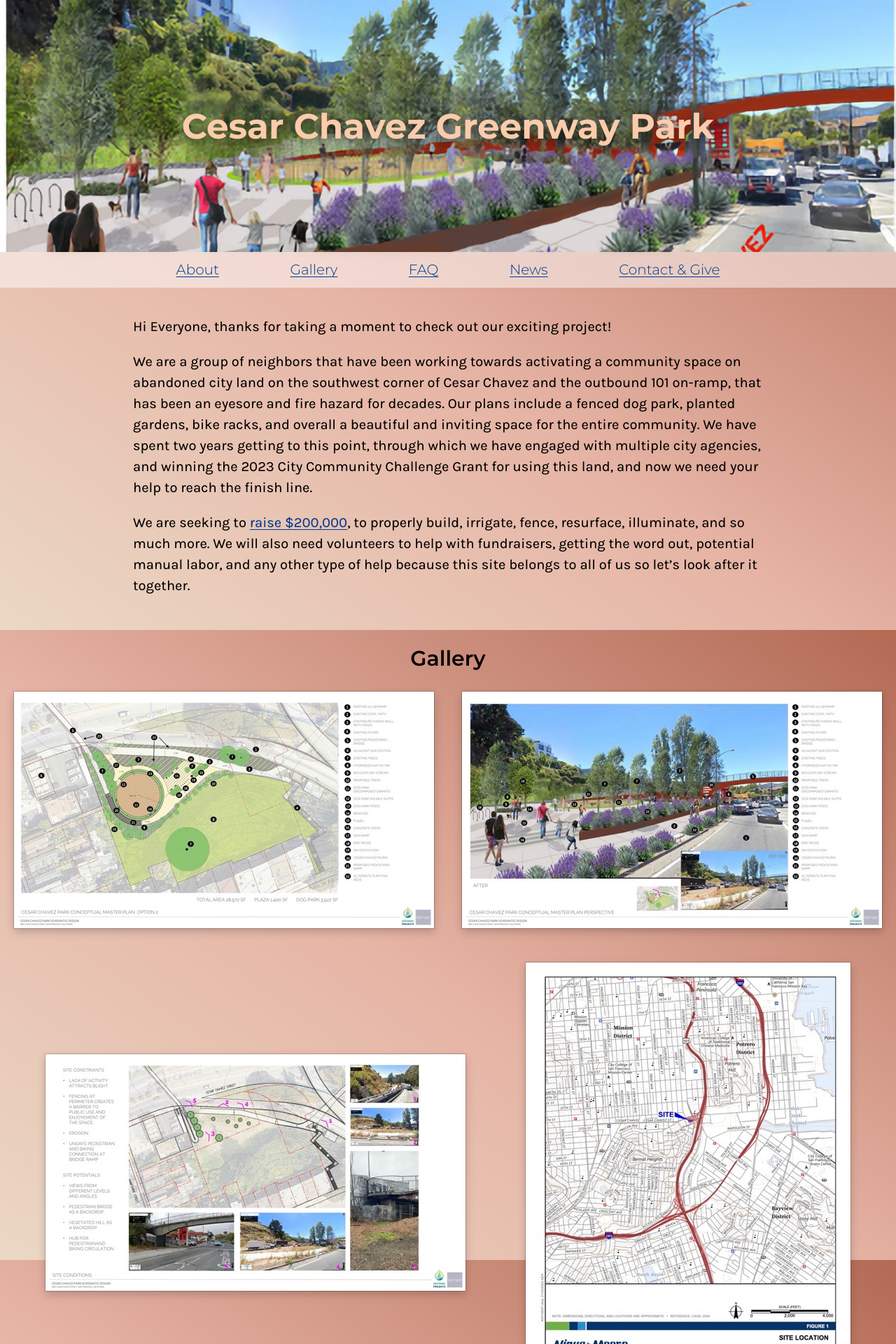
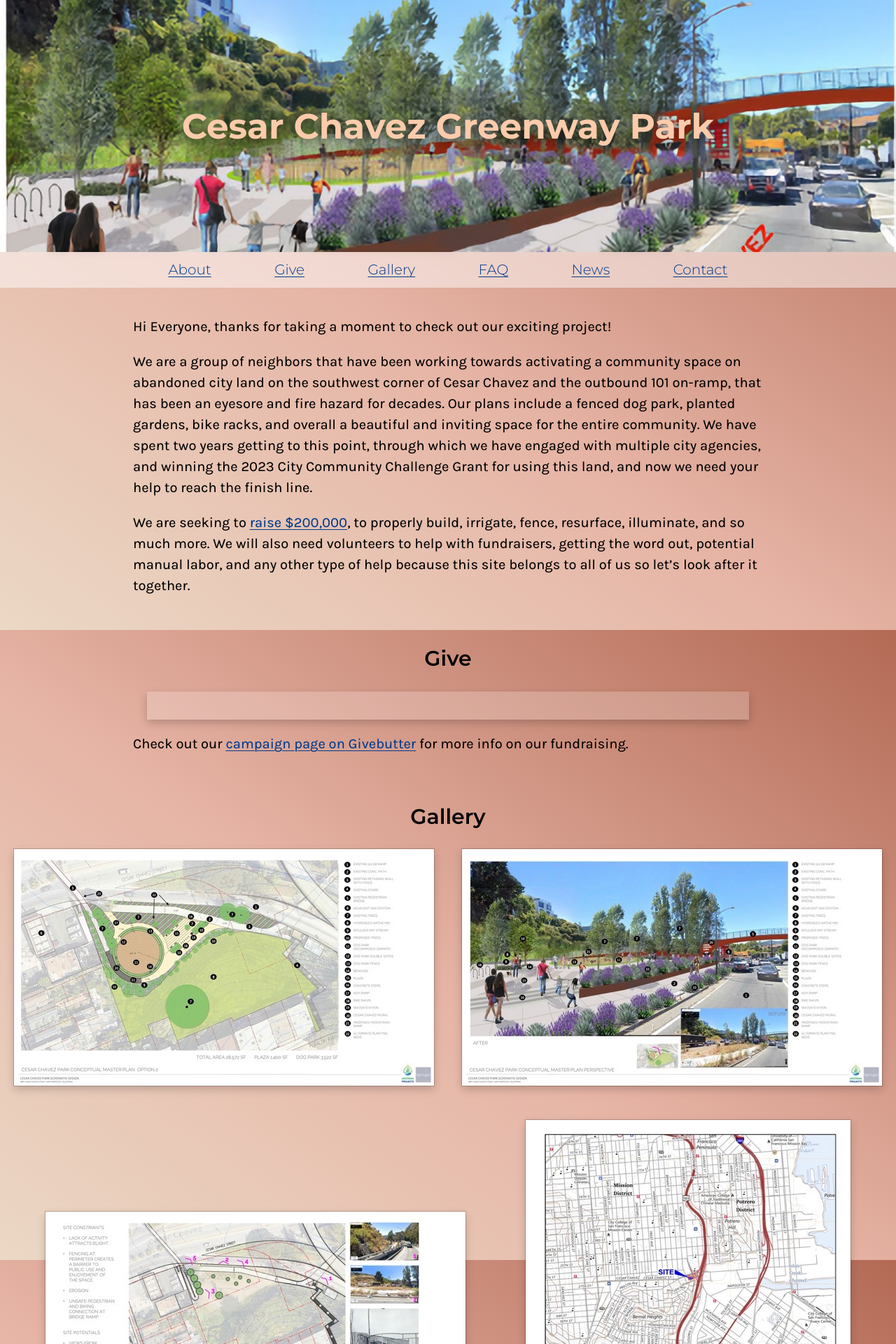
Before and after one commit to danieldickison/cesarchavezgreenway, a Jekyll site: the page built from index.markdown, in a window 1280 px wide. Shown: the top 1920 px of the page at 70% size. Built offline with Jekyll 4.4.1, drawn with Linux system fonts in a browser that asks for light colours; our own code applies the rules of GitHub Pages for plain Markdown files; a script that is not in the unit is left out.

Commit message:
Embed Givebutter widget

```diff
--- /dev/null
+++ b/_includes/donation.markdown
@@ -0,0 +1,19 @@
+<script async src="https://widgets.givebutter.com/latest.umd.cjs"></script>
+
+<div class="donation-box">
+  <givebutter-goal-bar
+    account="eIKR3lRIJYHusi6o"
+    campaign="LU37SV"
+    size="lg"
+    progress-bar-color="var(--color-accent)"
+    background-color="transparent"
+    border-width="0"
+  ></givebutter-goal-bar>
+  <givebutter-button
+    account="eIKR3lRIJYHusi6o"
+    campaign="LU37SV"
+    background-color="var(--color-link)"
+  ></givebutter-button>
+</div>
+
+Check out our [campaign page on Givebutter][give] for more info on our fundraising.
--- a/_sass/colors.scss
+++ b/_sass/colors.scss
@@ -4,4 +4,5 @@
   --color-header-fg: #fbcbab;
   --color-header-bg: #78a5e0;
   --color-html-bg: #e0c3ba;
+  --color-accent: var(--color-link);
 }
--- /dev/null
+++ b/_sass/donation.scss
@@ -0,0 +1,20 @@
+.donation-box {
+  display: flex;
+  flex-flow: row wrap;
+  align-items: center;
+  justify-content: center;
+  margin: 1em;
+  padding: 1em;
+  gap: 1em;
+
+  background-color: #ffffff33;
+  box-shadow: 0 5px 12px #00000033;
+
+  > givebutter-goal-bar {
+    flex-grow: 1;
+  }
+
+  > givebutter-button {
+    flex-grow: 0;
+  }
+}
--- a/assets/css/style.scss
+++ b/assets/css/style.scss
@@ -3,3 +3,4 @@
 
 @import "base";
 @import "gallery";
+@import "donation";
--- a/index.markdown
+++ b/index.markdown
@@ -2,6 +2,8 @@
 toc:
   - id: about-anchor
     title: About
+  - id: give-anchor
+    title: Give
   - id: gallery-anchor
     title: Gallery
   - id: faq-anchor
@@ -17,6 +19,13 @@
 <section>
 <a id="about-anchor"></a>
 {% include about.markdown %}
+</section>
+
+<section>
+<a id="give-anchor"></a>
+
+## Give
+{% include donation.markdown %}
 </section>
 
 <section class="gallery">
```
Also changed, not shown: other parts of index.markdown (+1 -1 lines).
